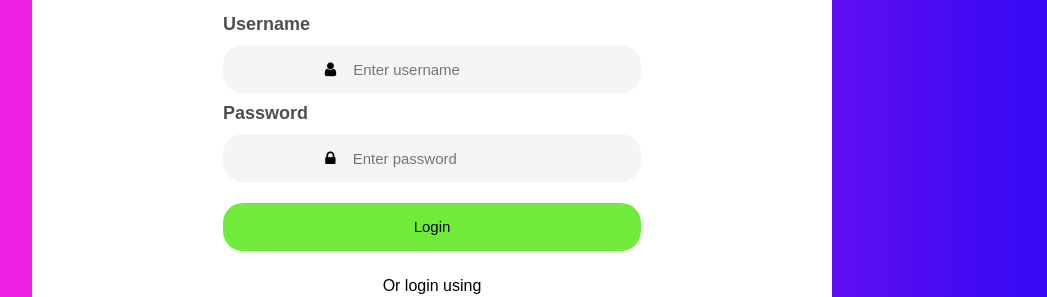
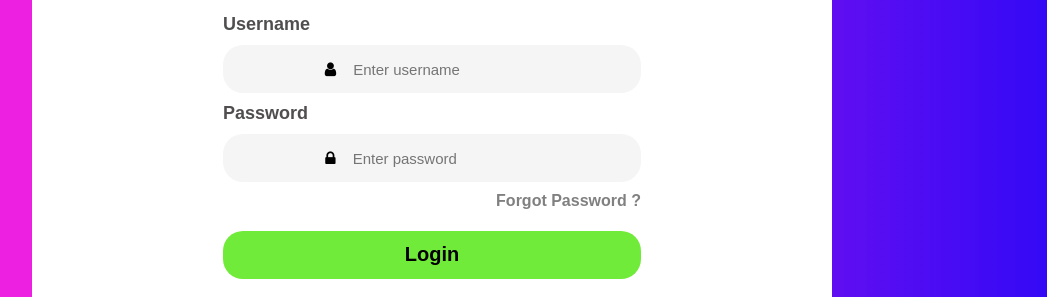
Before and after one commit to pkcteck2000/Login_UI, a plain HTML site: page index.html in a window 1280 px wide. Shown: the part 160-457 px from the top of the page, without its empty margins (208-1255 px from the left). Drawn offline with Linux system fonts and the light colour scheme.

Commit message:
Forgot password added

```diff
--- a/index.html
+++ b/index.html
@@ -75,10 +75,19 @@
             border-width: 0px;
             background-color: rgba(1, 1, 1, 0);
             color: black;
-            font-size: 15px;
+            font-size: 20px;
+            font-weight: bold;
         }
         .login-btn:focus {
             outline: none;
+        }
+        .forgot-password-container {
+            text-align: right;
+            padding-top: 10px;
+        }
+        .forgot-password-text {
+            font-weight: bold;
+            color: gray;
         }
         .fa {
             padding: 15px;
@@ -216,6 +225,9 @@
                         <i class="fa fa-lock"></i>
                         <input class="text-input" type="password" name="username" placeholder="Enter password">
                     </div>
+                    <div class="forgot-password-container">
+                        <span class="forgot-password-text">Forgot Password ?</span>
+                    </div>
                     <div class="login-btn-container">
                         <Button class="login-btn"  name="username" > Login </Button>
                     </div>
```
